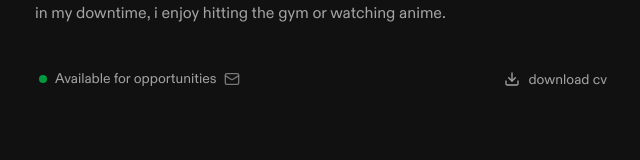
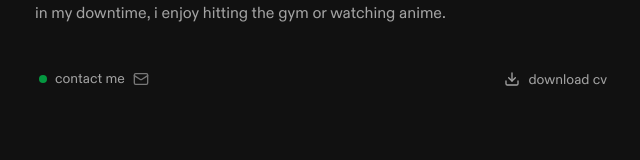
Before and after one commit to emmanuelotoo/portfolio, a Next.js app: page / in a window 1280 px wide. Shown: the part 389-549 px from the top of the page, without its empty margins (317-957 px from the left). Built offline with nearby package versions, Linux system fonts and the light colour scheme.

Commit message:
updated my status component to change text from "available for oppurtunities" to "contact me"

```diff
--- a/src/components/status.tsx
+++ b/src/components/status.tsx
@@ -7,7 +7,7 @@ export const Status = () => (
       className="flex items-center gap-2 text-xs sm:text-sm text-secondary-foreground hover:text-white transition-colors duration-300 group py-2 px-1 min-h-[44px]"
     >
       <div className="w-2 h-2 bg-green-500 rounded-full animate-pulse flex-shrink-0" />
-      <span className="leading-tight">Available for opportunities</span>
+      <span className="leading-tight">contact me</span>
       <Mail className="w-3 h-3 sm:w-4 sm:h-4 opacity-70 group-hover:opacity-100 transition-opacity duration-300 flex-shrink-0" />
     </a>
     <a
```
